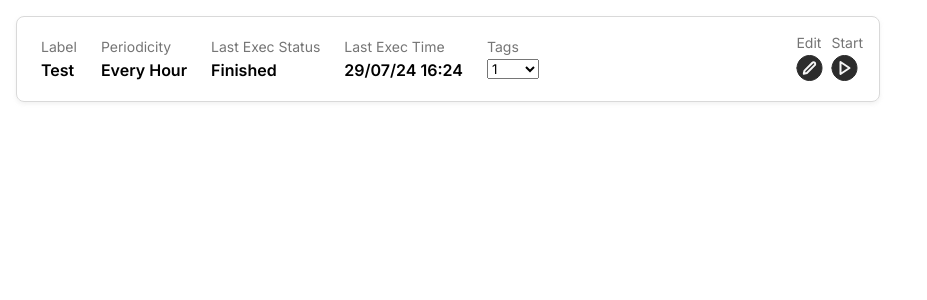
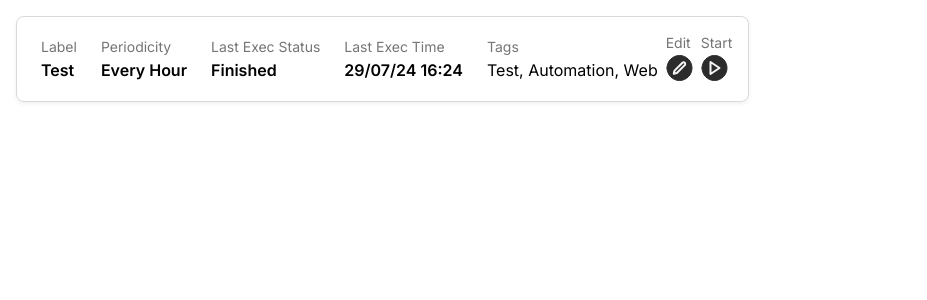
Before and after one commit to MiraZzle/site-seeker, a SvelteKit app in the folder frontend/: page /components/record_card in a window 1280 px wide. Shown: the top 300 px of the page, without its empty margins (0-927 px from the left). Built offline with nearby package versions, Linux system fonts and the light colour scheme.

Commit message:
chore: component tweaks

```diff
--- a/frontend/src/components/elements/RecordCard.svelte
+++ b/frontend/src/components/elements/RecordCard.svelte
@@ -4,7 +4,7 @@
 
     export let status = "Finished";
     export let time = "29/07/24 16:24";
-    export let tags = ["1", "2", "3", "4sss"];
+    export let tags = ["Test", "Automation", "Web"];
     export let label = "Test";
     export let periodicity = "Every Hour";
 </script>
@@ -29,11 +29,7 @@
         </div>
         <div class="record-card-info-item">
             <span class="record-card-info-label">Tags</span>
-            <select>
-            {#each tags as tag}
-            <option value={tag}>{tag}</option>
-            {/each}
-            </select>
+            <span class="record-card-info-value record-card-info-value--tags"> {tags.join(", ")} </span>
         </div>
     </div>
     <div class="record-card-actions">
@@ -57,8 +53,8 @@
         border: 1px solid $c-gray-outline;
         border-radius: 8px;
         padding: 16px;
-        width: 100%;
-        max-width: 830px;
+        width: auto;
+        //max-width: 830px;
 
         &-info {
             display: flex;
@@ -78,14 +74,18 @@
                 color: $c-gray-light;
             }
 
-                &-value {
-                    font-size: 16px;
-                    line-height: 140%;
-                    font-weight: 600;
+            &-value {
+                font-size: 16px;
+                line-height: 140%;
+                font-weight: 600;
+
+                &--tags {
+                    font-weight: 400;
+                    max-width: 200px;
                 }
             }
         }
-
+    }
 
     .record-card-actions {
         display: flex;
--- /dev/null
+++ b/frontend/src/components/utils/Tag.svelte
@@ -0,0 +1,35 @@
+<script lang="ts">
+    import Cross from "./icons/Cross.svelte";
+
+    export let name : string = 'world';
+    export let removeTagAction : (tagName : string) => void;
+</script>
+
+<div class="tag">
+    <span class="tag-name"> {name} </span>
+    <button class="tag-button" on:click={() => removeTagAction(name)}> <Cross/> </button>
+</div>
+
+<style lang="scss">
+    @import '../../styles/variables.scss';
+
+    .tag {
+        display: flex;
+        align-items: center;
+        gap: 8px;
+        padding: 8px;
+        border-radius: 8px;
+        background-color: $c-gray-bg;
+        color: $c-black;
+        font-size: 16px;
+        font-weight: 400;
+
+        &-button {
+            background-color: transparent;
+            border: none;
+            cursor: pointer;
+            padding: 0;
+            margin: 0;
+        }
+    }
+</style>
--- a/frontend/src/components/utils/TextInput.svelte
+++ b/frontend/src/components/utils/TextInput.svelte
@@ -30,7 +30,6 @@
             border: 1px solid $c-gray-outline;
             border-radius: 8px;
             padding: 12px;
-            width: 100%;
         }
     }
 </style>
--- /dev/null
+++ b/frontend/src/components/utils/icons/ArrowLeft.svelte
@@ -0,0 +1,3 @@
+<svg width="11" height="12" viewBox="0 0 11 12" fill="none" xmlns="http://www.w3.org/2000/svg">
+<path d="M10.1667 5.99998H0.833374M0.833374 5.99998L5.50004 10.6666M0.833374 5.99998L5.50004 1.33331" stroke="#1E1E1E" stroke-width="1.6" stroke-linecap="round" stroke-linejoin="round"/>
+</svg>
```
Also changed, not shown: frontend/src/components/web/Navbar.svelte (+4 -4 lines), frontend/static/assets/morpheus.png (added).
